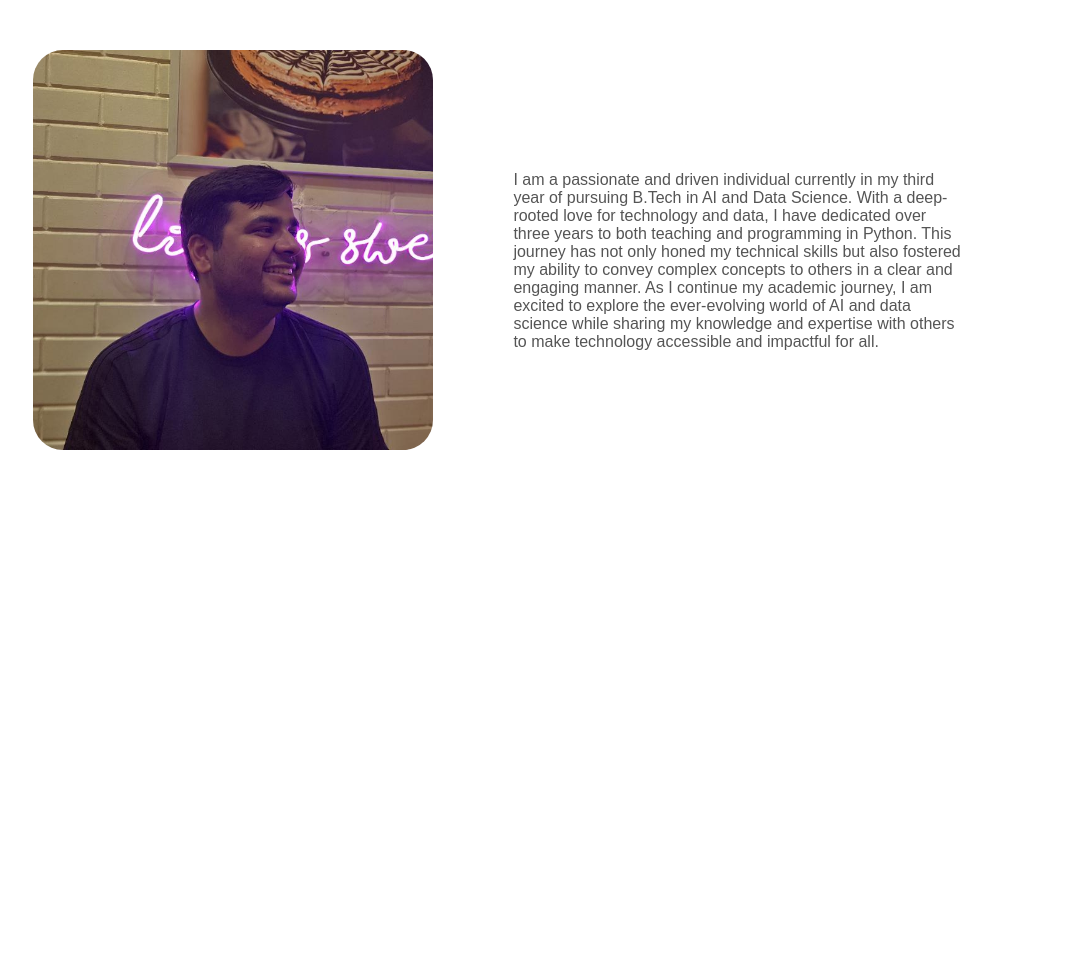
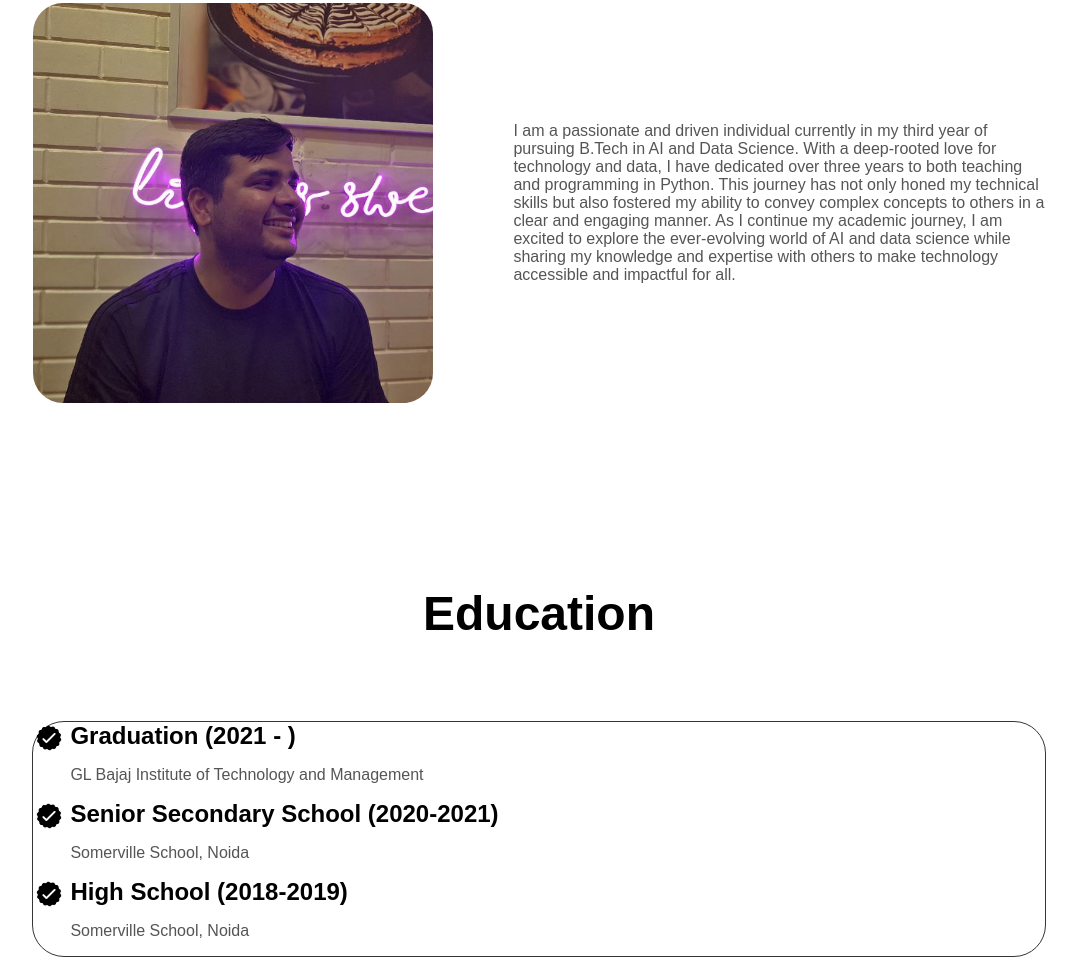
Before and after one commit to AdityaKukreti/Portfolio, a plain HTML site: page index.html in a window 1280 px wide. Shown: the part 972-1937 px from the top of the page, without its empty margins (101-1178 px from the left). Before the commit the page ends 1566 px from the top, so only its background shows below. Drawn offline with Linux system fonts and the light colour scheme.

Commit message:
Add files via upload

```diff
--- a/index.html
+++ b/index.html
@@ -16,7 +16,7 @@
             </div>
             <div class = "nav-link">
                 <a href="#about-div" class = "nav-item">About</a>
-                <a href="" class = "nav-item">Education</a>
+                <a href="#edu-div" class = "nav-item">Education</a>
                 <a href="" class = "nav-item">Skills</a>
                 <a href="" class = "nav-item">Projects</a>
             </div>
@@ -65,8 +65,35 @@
                         I am a passionate and driven individual currently in my third year of pursuing B.Tech in AI and Data Science. With a deep-rooted love for technology and data, I have dedicated over three years to both teaching and programming in Python. This journey has not only honed my technical skills but also fostered my ability to convey complex concepts to others in a clear and engaging manner. As I continue my academic journey, I am excited to explore the ever-evolving world of AI and data science while sharing my knowledge and expertise with others to make technology accessible and impactful for all.
                     </p>
                 </div>
-                <div id = "about-txt">
-
+            </div>
+        </div>
+        <div id = "edu-div">
+            <div id = "edu-head">
+                <h1>
+                    Education
+                </h1>
+            </div>
+            <div id = "edu-info">
+                <div class = "edu-item">
+                    <img src="resources/checkmark.png" class = "tick-mark">
+                    <div class = "edu-div">
+                        <h2>Graduation (2021 - )</h2>
+                        <p>GL Bajaj Institute of Technology and Management</p>
+                    </div>
+                </div>
+                <div class = "edu-item">
+                    <img src="resources/checkmark.png" class = "tick-mark">
+                    <div class = "edu-div">
+                        <h2>Senior Secondary School (2020-2021)</h2>
+                        <p>Somerville School, Noida</p>
+                    </div>
+                </div>
+                <div class = "edu-item">
+                    <img src="resources/checkmark.png" class = "tick-mark">
+                    <div class = "edu-div">
+                        <h2>High School (2018-2019)</h2>
+                        <p>Somerville School, Noida</p>
+                    </div>
                 </div>
             </div>
         </div>
--- a/style.css
+++ b/style.css
@@ -136,22 +136,21 @@ button:hover{
 
 
 #about-div{
-    height: 85vh;
+    display: flex;
+    flex-direction: column;
+    height: 96vh;
+    gap: 5rem;
 }
 
 #about-head{
-    padding-top: 5%;
-    margin-bottom: 5%;
     text-align: center;
 }
-
 
 #about-content{
     display: flex;
     gap: 5rem;
     justify-content: center;
     margin: 0% 10%;
-    height: 80%;
 }
 
 #abt-pic{
@@ -164,5 +163,53 @@ button:hover{
     display: flex;
     justify-content: center;
     flex-direction: column;
-    padding-bottom: 12%;
 }
+
+#about-photo{
+    display: flex;
+    flex-direction: column;
+    justify-content: center;
+}
+
+#edu-head{
+    text-align: center;
+}
+
+#edu-info{
+    display: flex;
+    flex-direction: column;
+    border: rgb(53, 53, 53) 0.1rem solid;
+    border-radius: 2rem;
+    justify-content: center;
+    align-self: center;
+    width: 80%;
+}
+
+.edu-item{
+    display: flex;
+    justify-content: space-between;
+    gap: 5px;
+    justify-content:left;
+}
+
+.tick-mark{
+    width: 32px;
+    height: 32px;
+}
+
+.edu-div{
+    display: flex;
+    justify-content: space-around;
+    flex-direction: column;
+}
+
+#edu-div{
+    display: flex;
+    flex-direction: column;
+    gap: 5rem;
+}
+
+
+h2{
+    margin: 0 0;
+}
```
Also changed, not shown: resources/checkmark.png (added).
